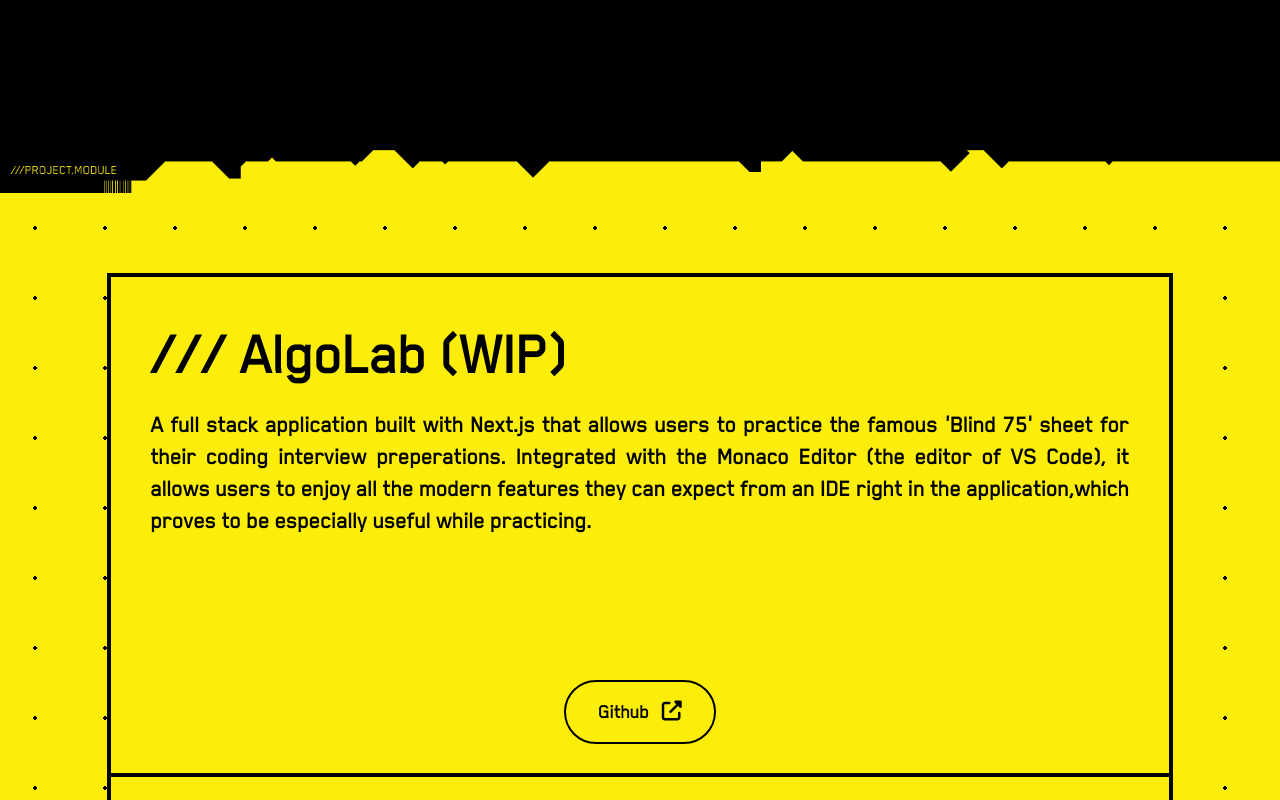
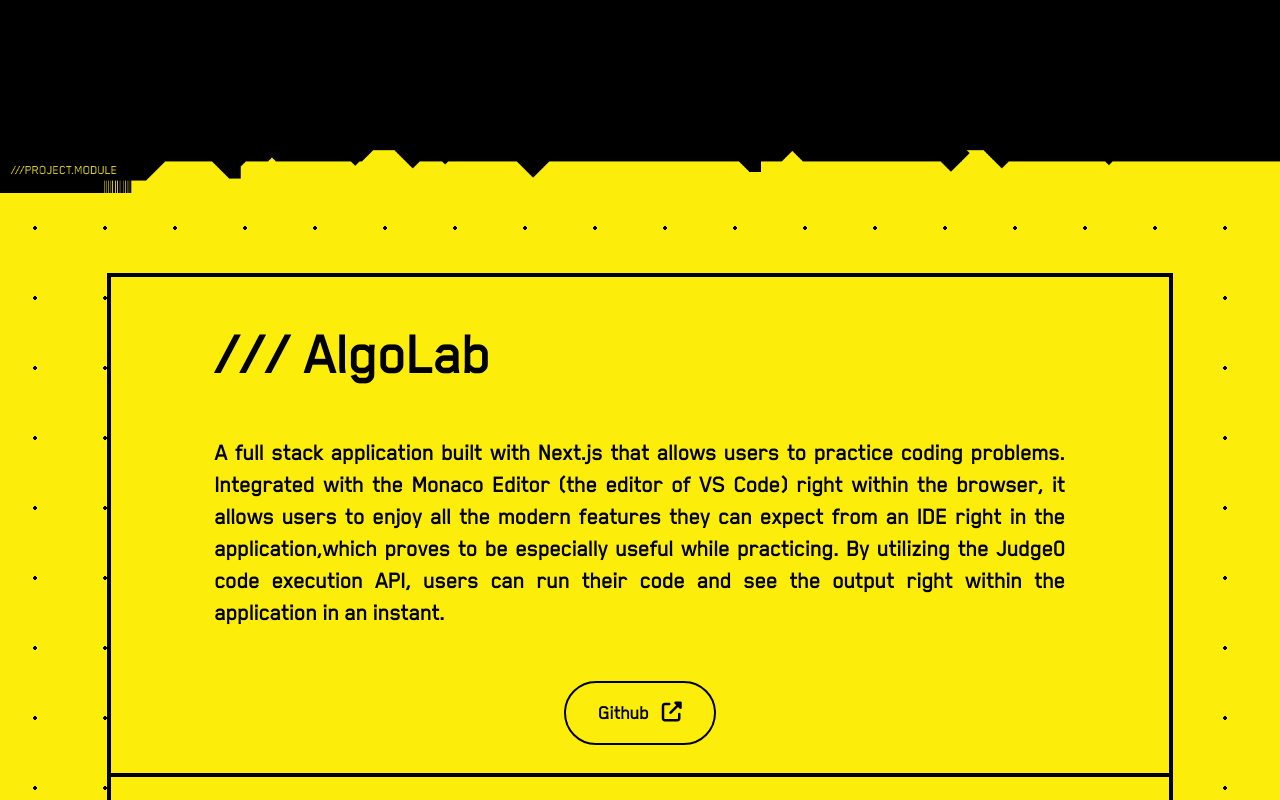
Before and after one commit to Abheelash-Mishra/Portfolio-Website, a React (Vite) app: page / in a window 1280 px wide. Both pictures are taken after a click on the button 640 px from the left and 1723 px from the top of the page. Shown: the part 1323-2123 px from the top of the page. Built offline with nearby package versions, Linux system fonts and the light colour scheme.

Commit message:
Updated project details

```diff
--- a/src/components/Projects.jsx
+++ b/src/components/Projects.jsx
@@ -59,12 +59,12 @@
 	const projectArray = [
 		{
 			"id": "01",
-			"name": "AlgoLab (WIP)",
-			"details": "A full stack application built with Next.js that allows users to practice the famous 'Blind 75' sheet for their coding interview preperations. " +
-						"Integrated with the Monaco Editor (the editor of VS Code), it allows users to enjoy all the modern features they can expect from an IDE right in the application," +
-						"which proves to be especially useful while practicing.",
+			"name": "AlgoLab",
+			"details": "A full stack application built with Next.js that allows users to practice coding problems. " +
+				"Integrated with the Monaco Editor (the editor of VS Code) right within the browser, it allows users to enjoy all the modern features they can expect from an IDE right in the application," +
+				"which proves to be especially useful while practicing. By utilizing the Judge0 code execution API, users can run their code and see the output right within the application in an instant.",
 			// "image": "/homescape.png",
-			"tech": ["Next.js", "Prisma", "NextAuth", "AWS" , "Docker", "MongoDB", "React.js", "Node.js", "TailwindCSS"],
+			"tech": ["Next.js", "Prisma", "NextAuth", "AWS", "Docker", "MongoDB", "React.js", "Node.js", "TailwindCSS"],
 			"link": "https://github.com/Abheelash-Mishra/AlgoLab"
 		},
 		{
@@ -79,11 +79,14 @@
 		},
 		{
 			"id": "03",
-			"name": "Videoware",
-			"details": "A web application that utilizes the YouTubev3 API and allows users to search for YouTube videos, view the results directly on the website and watch them as they desire.",
+			"name": "Workout Bro",
+			"details": "Workout Bro is a platform designed to help users set their workouts routines. " +
+				"Built with React.js for the frontend and Node.js/Express.js for the backend, " +
+				"the app features a responsive and user-friendly interface, ensuring a seamless experience across devices. It includes JWT-based authentication and authorization, securing user-specific data and operations. " +
+				"RESTful APIs were developed to enable smooth communication between the frontend and backend, facilitating efficient CRUD operations for workout listings. ",
 			"image": "/videoware.png",
-			"tech": ["React.js", "MaterialUI", "Vanilla CSS", "React Router"],
-			"link": "https://github.com/Abheelash-Mishra/videoware"
+			"tech": ["React.js", "Vite.js", "MongoDB", "Mongoose", "Express.js", "JWT Authentication", "Bcrypt"],
+			"link": "https://github.com/Abheelash-Mishra/Workout_Bro"
 		},
 		// {
 		// 	"id": "03",
@@ -188,17 +191,18 @@
 								{/*) }*/ }
 
 
-								<div className={ `${ isImageVisible ? 'w-1/3' : 'w-full' } flex flex-col xs:px-10 p-6 text-black` }>
+								<div className={ `${ isImageVisible ? 'w-1/3' : 'w-full' } flex flex-col xs:px-10 p-6 projectMobile:mx-16 mx-0 text-black` }>
 									<p className="projectMobile:text-6xl xs:text-5xl text-4xl font-bold text-left pt-6 mb-6">/// { project.name }</p>
+									<br />
 									<p className="projectMobile:text-2xl text-lg font-semibold text-justify h-64 ">{ project.details }</p>
 
-									<div className="projectMobile:mt-6 mt-12 overflow-hidden">
+									<div className="overflow-hidden">
 										<motion.button
 											whileHover={ { scale: 1.1 } }
 											whileTap={ { scale: 0.9 } }
 											className="border-2 border-black rounded-full projectMobile:px-8 projectMobile:py-4 px-6 py-3 hover:text-cyberpunkYellow hover:bg-black font-semibold m-3"
 										>
-											<a href={project.link} target={"_blank"}>
+											<a href={ project.link } target={ "_blank" }>
 												Github <i className="fa-solid fa-up-right-from-square ml-2" />
 											</a>
 										</motion.button>
```
